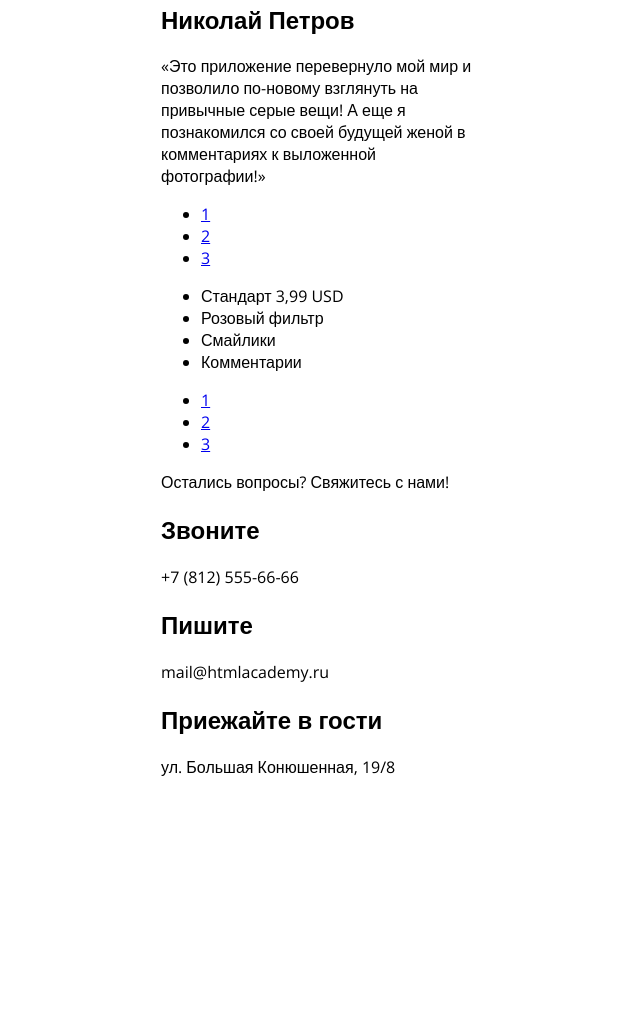
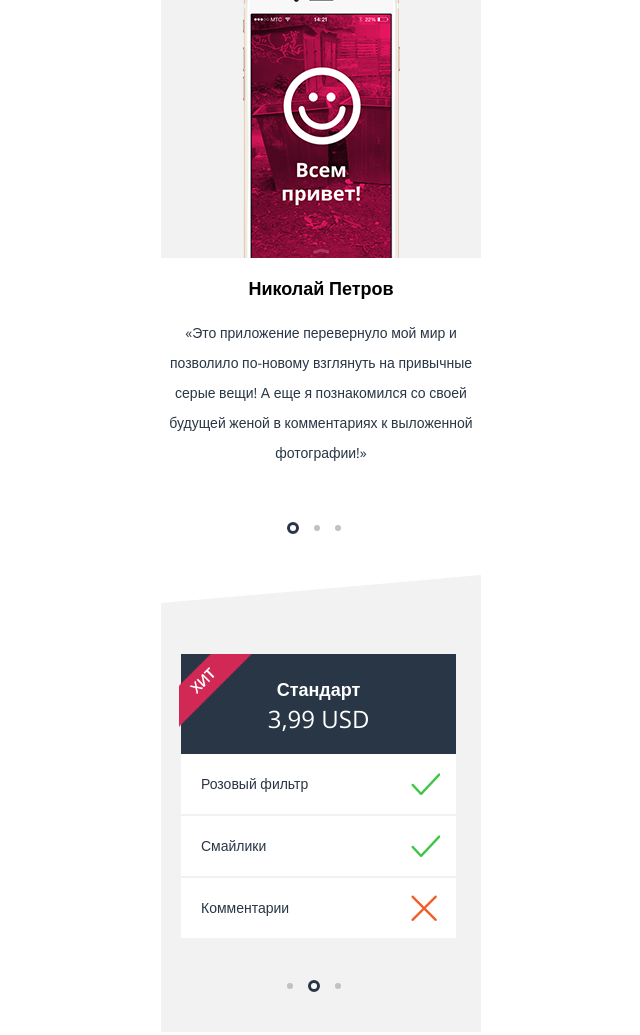
Before and after one commit to DiasNurdicanov/63990-pink, a website: page index.html in a window 1280 px wide. Shown: the part 1455-2490 px from the top of the page, without its empty margins (319-959 px from the left). Before the commit the page ends 2249 px from the top, so only its background shows below. Drawn offline with nearby package versions, Linux system fonts and the light colour scheme; files that its build step writes are made by us from their sources.

Commit message:
Верстка главной страницы

```diff
--- a/index.html
+++ b/index.html
@@ -75,10 +75,10 @@
 					</ul>
 				</div>
 			</div>
-			<div class="slider">
+			<div class="slider slider--grey">
 				<div class="tarif tarif--hit">
 					<ul class="tarif__list">
-						<li class="tarif__title"><span>Стандарт</span> 3,99 USD</li>
+						<li class="tarif__title"><span class="tarif__name">Стандарт</span> 3,99 USD</li>
 						<li class="tarif__item tarif__item--selected">Розовый фильтр</li>
 						<li class="tarif__item tarif__item--selected">Смайлики</li>
 						<li class="tarif__item tarif__item--nonselected">Комментарии</li>
@@ -86,8 +86,8 @@
 				</div>
 				<div class="pages">
 				 	<ul class="pages__list">
-						<li class="pages__item"><a href="#" class="pages__link pages__link--active">1</a></li>
-						<li class="pages__item"><a href="#" class="pages__link">2</a></li>
+						<li class="pages__item"><a href="#" class="pages__link">1</a></li>
+						<li class="pages__item"><a href="#" class="pages__link  pages__link--active">2</a></li>
 						<li class="pages__item"><a href="#" class="pages__link">3</a></li>
 					</ul>
 				</div>
--- a/less/style.less
+++ b/less/style.less
@@ -1,11 +1,15 @@
 @font-family:'Open Sans', sans-serif;
+@base-color:#283645;
 
-.font(@font-size:16px; @font-weight:normal; @text-color: black; @line-height:14px; @text-align:left;){
+.font(@font-size:16px; @font-weight:normal; @text-color: black; @line-height:14px;){
 	font-size: @font-size;
 	font-weight: @font-weight;
 	color: @text-color;
 	line-height: @line-height;
-	text-align: @text-align;
+}
+
+*:focus{
+	outline: none;
 }
 
 body{
@@ -42,7 +46,7 @@ body{
 	right:20px;
 }
 .mobile-menu{
-	background: #283645;
+	background: @base-color;
 	position: absolute;
 	left: 0;
 	top:67px;
@@ -68,11 +72,12 @@ body{
 	}
 }
 .page-title{
-	.font(24px;300;white;auto;center);
+	.font(24px;300;white;auto;);
 	margin: 0;
 	background: url("../img/bg_header.jpg") no-repeat;
 	padding: 20px;
 	padding-top: 80px;
+	text-align: center;
 
 	&--big{
 		height:486px;
@@ -82,6 +87,7 @@ body{
 .mobile-app{
 	background: #1d2631;
 	padding: 30px 20px;
+	text-align: center;
 
 	&__logos{
 		font-size: 0;
@@ -89,7 +95,7 @@ body{
 		margin: 25px 0;
 	}
 	&__link-down{
-		.font(18px;700;white;20px;center;);
+		.font(18px;700;white;20px;);
 
 		display: block;
 		border: 3px solid white;
@@ -105,14 +111,14 @@ body{
 		width: 46px;
 	}
 	&__info{
-		.font(14px;300;white;24px;center;)
+		.font(14px;300;white;24px;)
 	}
 }
 .information{
 	position: relative;
 	padding-bottom: 20px;
 	margin-bottom: 20px;
-
+	text-align: center;
 	&:after{
 		content: '';
 		display: block;
@@ -125,19 +131,147 @@ body{
 		z-index: -1;
 	}
 	&__text{
-		.font(24px; 300; #283645; auto; center;);
+		.font(24px; 300; @base-color; auto;);
 	}
 }
 .features{
 	background: #f2f2f2;
-	padding: 20px;
-	padding-top: 25px;
+	padding: 25px 20px;
+	padding-bottom: 0;
+
+	&:after{
+		content: '';
+		display: block;
+		background: url('../img/iphone.png') no-repeat center;
+		height: 279px;
+		margin-top: 30px;
+	}
 }
 .features-item{
+	text-align: center;
 	&__title{
-		.font(18px; 700; black; 24px; center;)
+		.font(18px; 700; black; 24px;)
 	}
 	&__text{
-		.font(14px;400;#283645;24px;center;)
+		.font(14px;400;@base-color;24px;)
 	}
 }
+.review{
+	text-align: center;
+	&__title{
+		.font(18px; 700; black; 30px;);
+	}
+	&__text{
+		.font(14px; 400; @base-color; 30px;)
+	}
+}
+.pages{
+	padding: 40px 0;
+
+	&__list{
+		margin: 0;
+		padding: 0;
+		list-style:none;
+		font-size: 0;
+		text-align: center;
+	}
+	&__item{
+		display: inline-block;
+		vertical-align: middle;
+		margin-right: 15px;
+	}
+	&__link{
+		display: block;
+		background: #bec2c7;
+		border-radius: 50%;
+		height: 6px;
+		width: 6px;
+	}
+	&__link--active{
+		background: #fff;
+		border:3px solid @base-color;
+	}
+}
+.slider--grey{
+	background: #f2f2f2;
+	position: relative;
+	margin-top: 30px;
+	padding-top: 50px;
+
+	&:before{
+		content: '';
+		display: block;
+		width: 100%;
+		height: 30px;
+		transform: skewY(-5deg);
+		background: #f2f2f2;
+		position: absolute;
+		top: -15px;
+		z-index: -1;
+	}
+}
+.tarif{
+	width: 275px;
+	margin:0 20px;
+
+	&__list{
+		padding: 0;
+		margin: 0;
+		list-style: none;
+	}
+	&__title{
+		padding: 20px 0;
+		background: @base-color;
+		text-align: center;
+		.font(24px; 300; white; 30px;)
+	}
+	&__name{
+		display: block;
+		.font(18px; 700; white; 30px;);
+	}
+	&--hit{
+		position: relative;
+
+		&:before{
+			content: '';
+			display: block;
+			width: 74px;
+			height: 73px;
+			background: url('../img/tarif_hit.png') no-repeat;
+			position: absolute;
+			left: -2px;
+			top: 0;
+		}
+	}
+	&__item{
+		background: #fff;
+		padding: 15px 20px;
+		margin-bottom: 2px;
+		.font(14px; 400; @base-color; 30px;)
+	}
+	&__item--selected{
+		background: #fff url('../img/selected.png') no-repeat 230px;
+	}
+	&__item--nonselected{
+		background: #fff url('../img/non-selected.png') no-repeat 230px;
+	}
+}
+.page-footer{
+	text-align: center;
+	&__title{
+		.font(24px; 300; @base-color; auto;);
+	}
+}
+.contacts{
+	padding: 0 20px;
+
+	&__title{
+		.font(18px;700; @base-color; auto;);
+		margin: 0;
+	}
+	&__text{
+		.font(24px;300; #d22856; auto;);
+		margin: 0;
+		margin-bottom: 25px;
+	}
+}
```
Also changed, not shown: img/iphone.png (added), img/non-selected.png (added), img/selected.png (added), img/tarif_hit.png (added).
